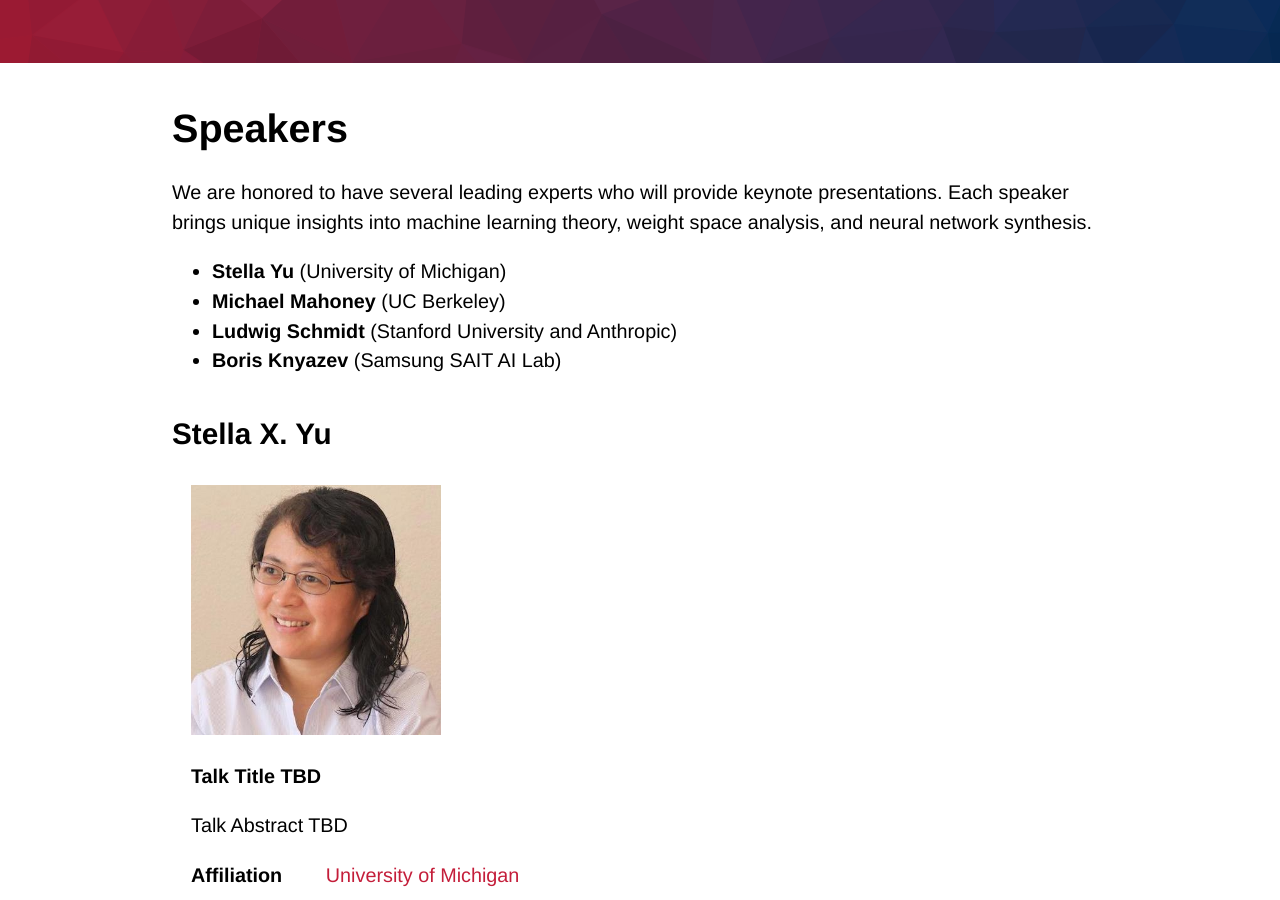
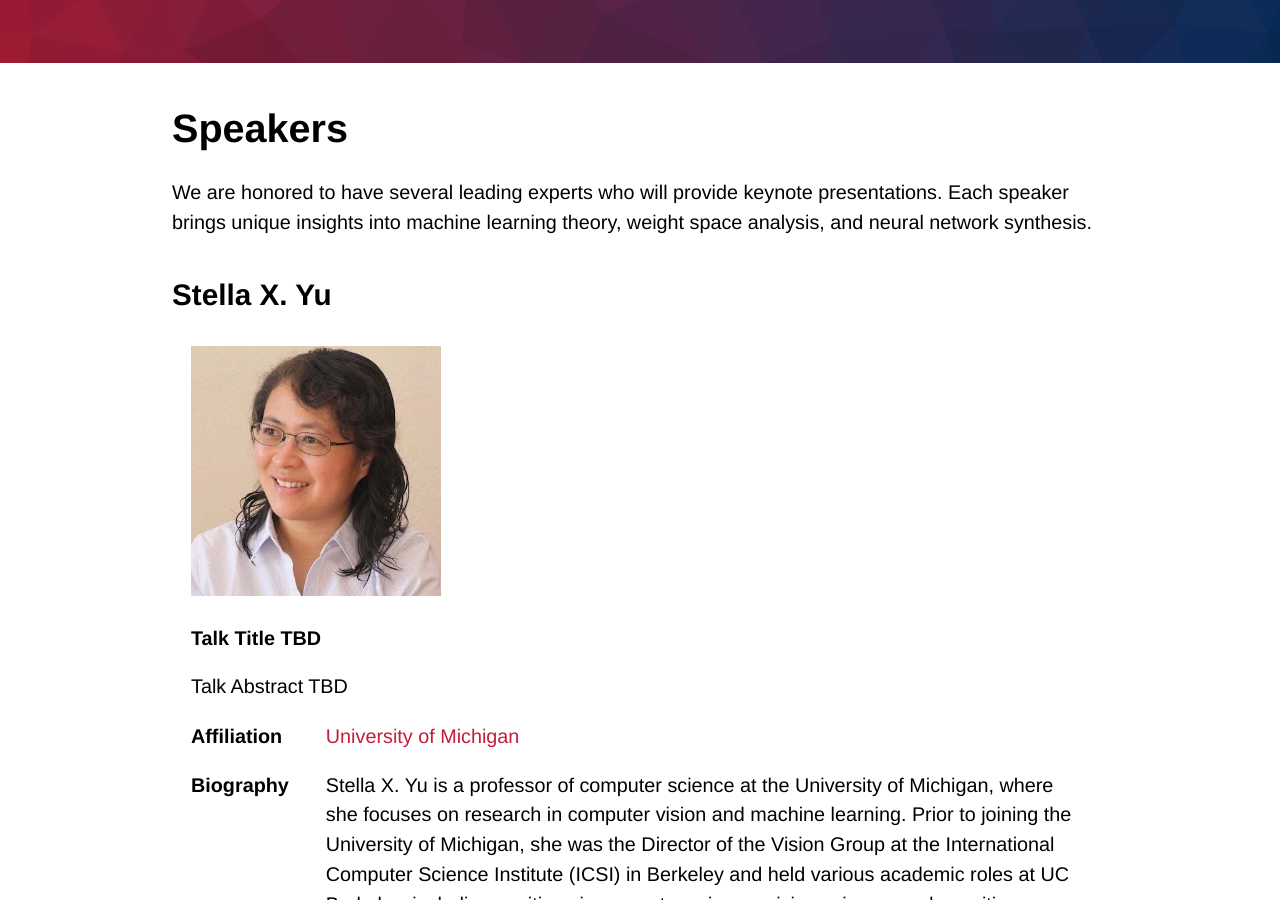
Before and after one commit to weight-space-learning/weight-space-learning.github.io, a Jekyll site: the page built from docs/speakers.md, in a window 1280 px wide and 900 px high, scrolled down 365 px. Built offline with Jekyll 4.4.1, drawn with Linux system fonts in a browser that asks for light colours; some web fonts are replaced; our own code applies the rules of GitHub Pages for plain Markdown files.

Commit message:
Update speakers.md

```diff
--- a/docs/speakers.md
+++ b/docs/speakers.md
@@ -5,11 +5,6 @@ layout: default
 # Speakers
 
 We are honored to have several leading experts who will provide keynote presentations. Each speaker brings unique insights into machine learning theory, weight space analysis, and neural network synthesis.
-
-- **Stella Yu** (University of Michigan)
-- **Michael Mahoney** (UC Berkeley)
-- **Ludwig Schmidt** (Stanford University and Anthropic)
-- **Boris Knyazev** (Samsung SAIT AI Lab)
 
 
 
```
